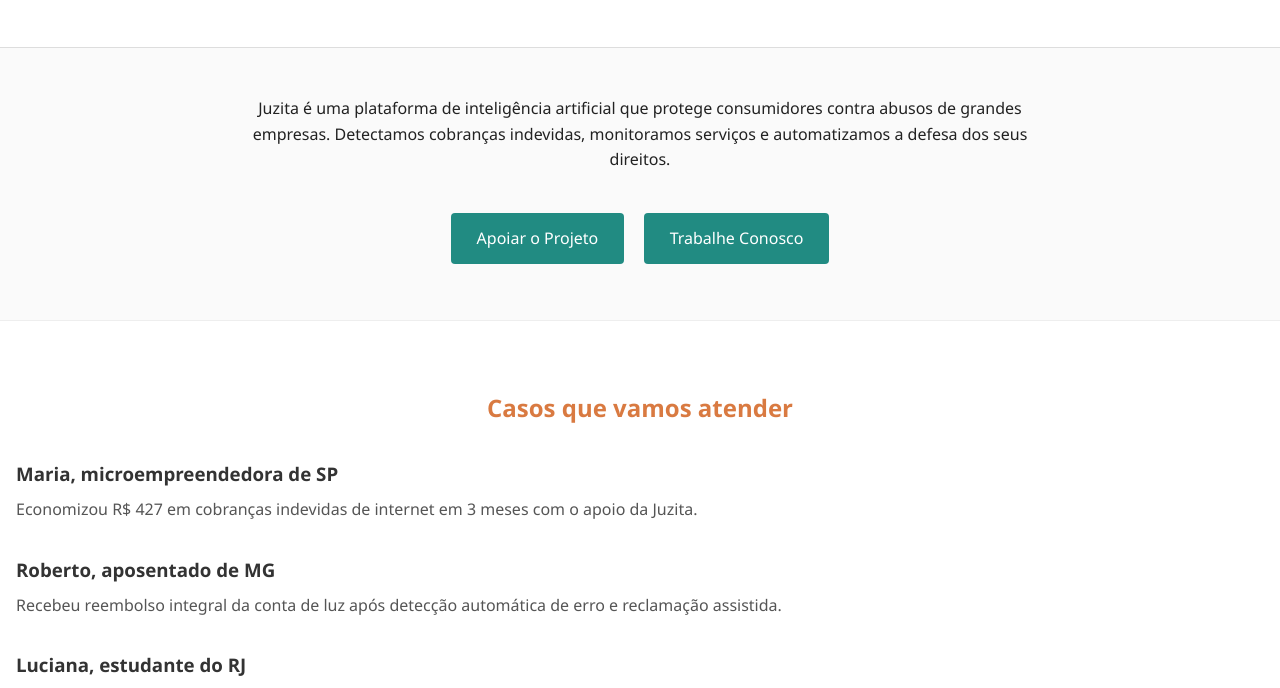
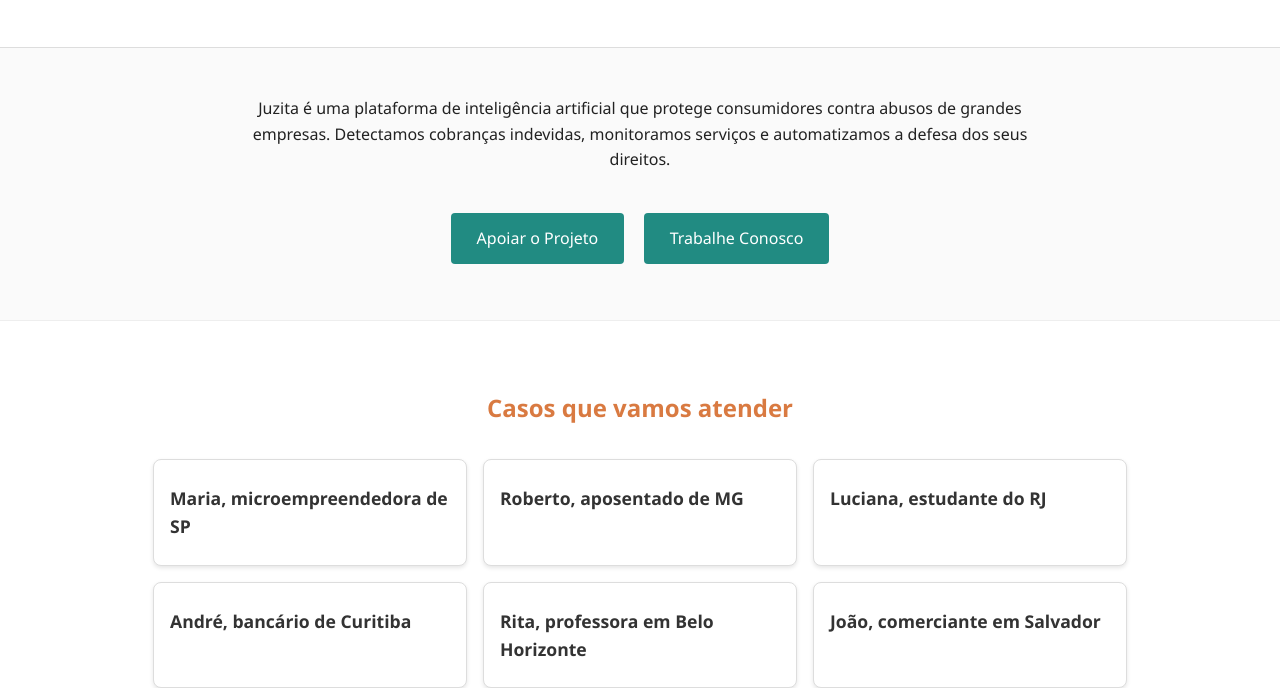
Before and after one commit to Juzita/juzita.ai, a plain HTML site: page index.html in a window 1280 px wide. Shown: the part 152-840 px from the top of the page. Drawn offline with Linux system fonts and the light colour scheme.

Commit message:
Atualizar o index.html

```diff
--- a/index.html
+++ b/index.html
@@ -53,22 +53,45 @@
       background-color: #fff;
       border-top: 1px solid #eee;
       padding: 3rem 1rem;
-      text-align: left;
+      text-align: center;
     }
     .cases h2 {
-      text-align: center;
       color: #D97A41;
     }
-    .case-item {
-      margin: 2rem 0;
+    .card-container {
+      display: flex;
+      flex-wrap: wrap;
+      justify-content: center;
+      gap: 1rem;
+      margin-top: 2rem;
     }
-    .case-item h3 {
+    .card {
+      background-color: #fff;
+      border: 1px solid #ddd;
+      border-radius: 8px;
+      width: 280px;
+      padding: 1rem;
+      text-align: left;
+      box-shadow: 0 2px 4px rgba(0,0,0,0.1);
+      cursor: pointer;
+      transition: box-shadow 0.3s ease;
+    }
+    .card:hover {
+      box-shadow: 0 4px 12px rgba(0,0,0,0.15);
+    }
+    .card h3 {
       margin: 0.5rem 0;
       color: #333;
+      font-size: 1.1rem;
     }
-    .case-item p {
-      margin: 0;
+    .card p {
+      display: none;
+      margin-top: 0.5rem;
       color: #555;
+      font-size: 0.95rem;
+    }
+    .card.open p {
+      display: block;
     }
     footer {
       margin-top: 4rem;
@@ -79,6 +102,16 @@
       color: #777;
     }
   </style>
+  <script>
+    document.addEventListener('DOMContentLoaded', function () {
+      const cards = document.querySelectorAll('.card');
+      cards.forEach(card => {
+        card.addEventListener('click', () => {
+          card.classList.toggle('open');
+        });
+      });
+    });
+  </script>
 </head>
 <body>
   <header>
@@ -94,17 +127,31 @@
     </div>
   </main>  <section class="cases">
     <h2>Casos que vamos atender</h2>
-    <div class="case-item">
+    <div class="card-container">
+      <div class="card">
         <h3>Maria, microempreendedora de SP</h3>
-      <p>Economizou R$ 427 em cobranças indevidas de internet em 3 meses com o apoio da Juzita.</p>
+        <p>Recebeu o reembolso do valor pago duplicado devido a cobranças indevidas de serviços não contratados de telecomunicação e internet com o apoio da Juzita.</p>
       </div>
-    <div class="case-item">
+      <div class="card">
         <h3>Roberto, aposentado de MG</h3>
         <p>Recebeu reembolso integral da conta de luz após detecção automática de erro e reclamação assistida.</p>
       </div>
-    <div class="case-item">
+      <div class="card">
         <h3>Luciana, estudante do RJ</h3>
         <p>Conseguiu o ressarcimento de seus equipamentos eletrônicos queimados após quedas frequentes de energia, causadas pela má prestação do serviço elétrico.</p>
+      </div>
+      <div class="card">
+        <h3>André, bancário de Curitiba</h3>
+        <p>Foi cobrado por um seguro que nunca contratou e, com o apoio da Juzita, conseguiu o estorno total e cancelamento do serviço junto ao banco.</p>
+      </div>
+      <div class="card">
+        <h3>Rita, professora em Belo Horizonte</h3>
+        <p>Recebia cobranças mensais após cancelar sua linha de celular. A Juzita detectou o problema e garantiu o encerramento correto do serviço e o reembolso das cobranças.</p>
+      </div>
+      <div class="card">
+        <h3>João, comerciante em Salvador</h3>
+        <p>Foi surpreendido por uma conta de água com medição incorreta. A Juzita identificou o erro e forçou a revisão da fatura com correção imediata pela concessionária.</p>
+      </div>
     </div>
   </section>  <footer>
     &copy; 2025 Juzita AI. Todos os direitos reservados.
```
Lines whose indentation alone changed are shown as unchanged.
